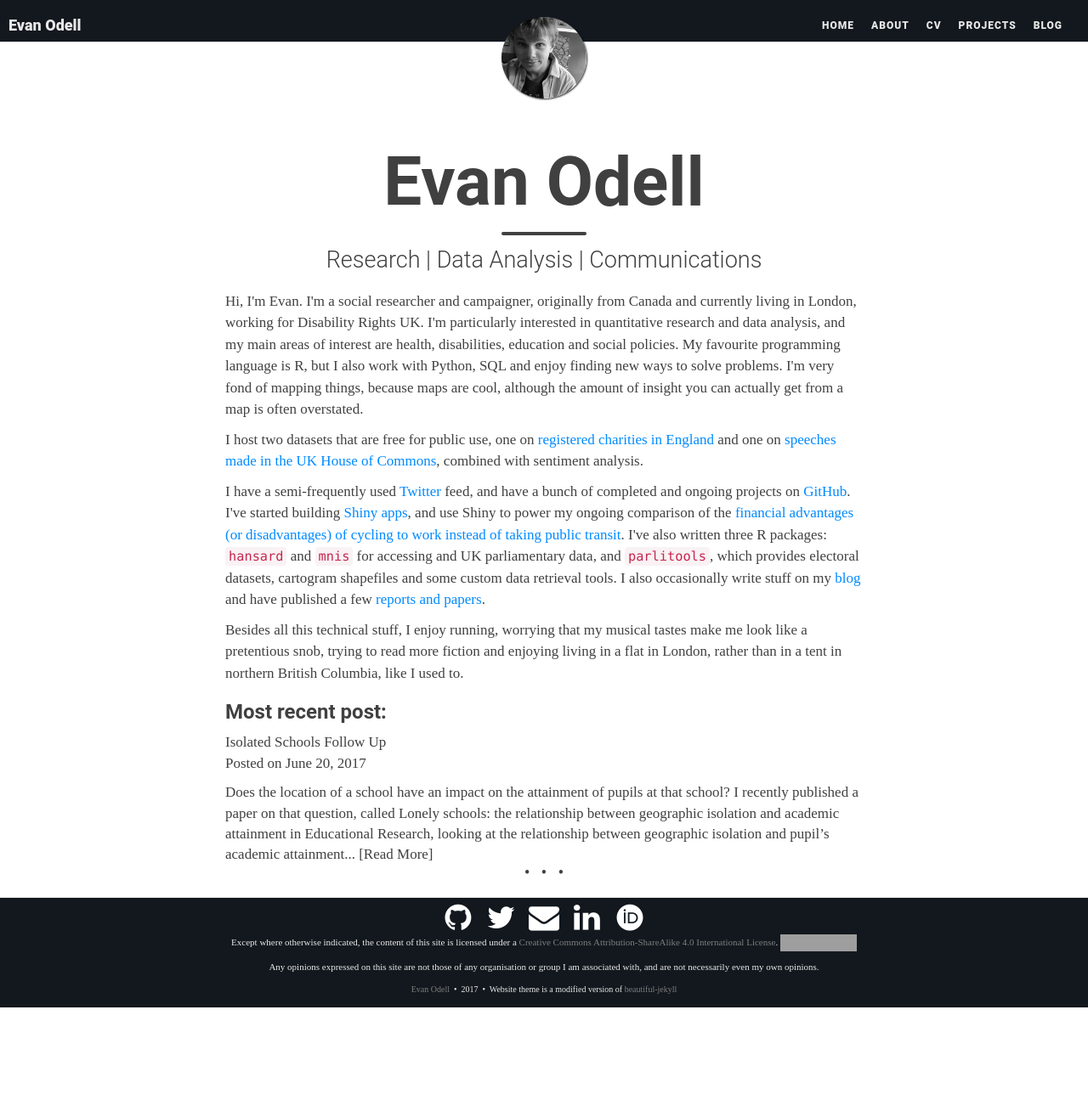
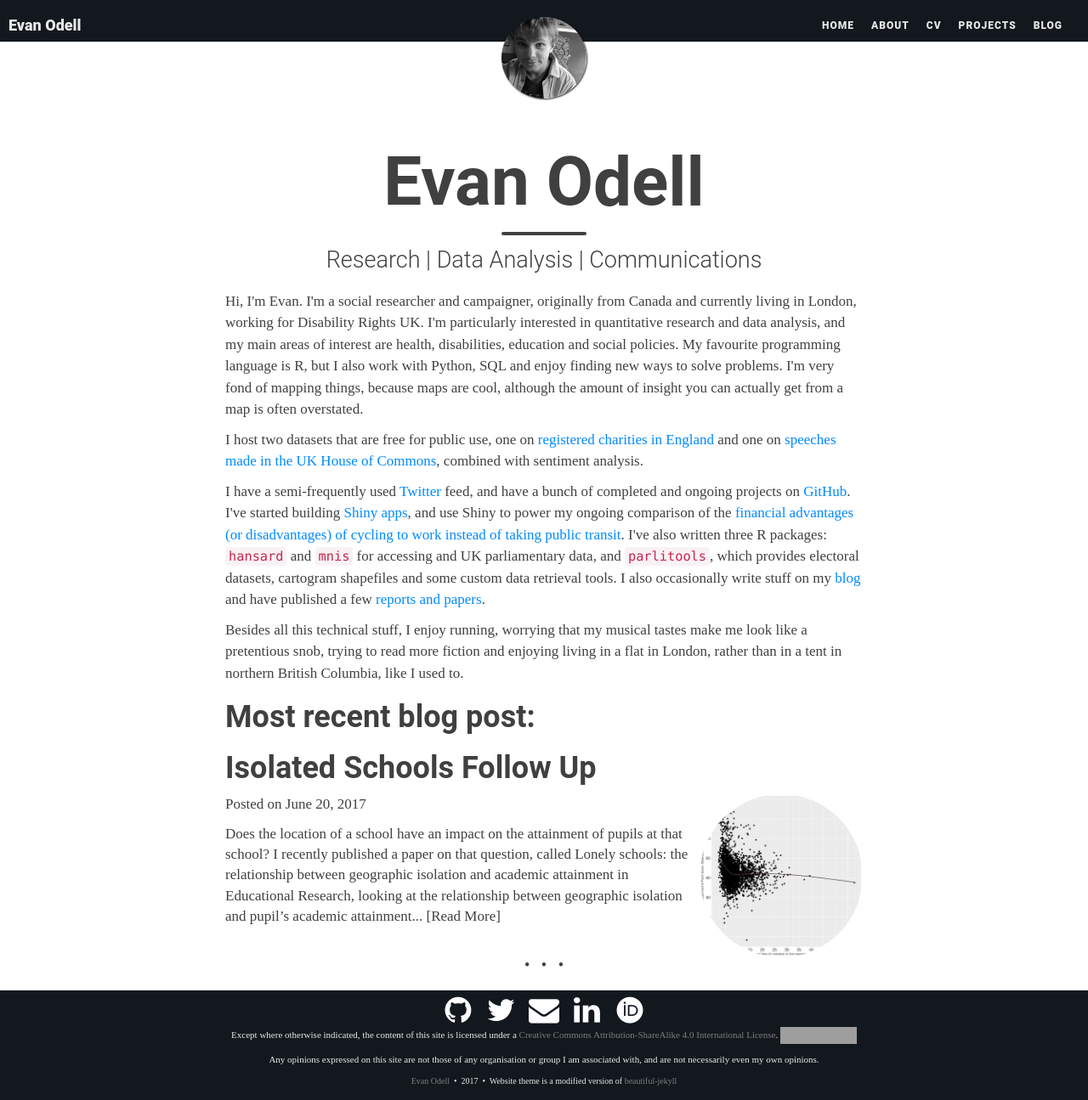
Before and after one commit to evanodell/evanodell.com, a Jekyll site: the page built from index.html, in a window 1280 px wide and 1295 px high. Shown: the whole window at 85% size. Built offline with Jekyll 4.4.1, drawn with Linux system fonts in a browser that asks for light colours; nearby versions of some CDN libraries; some web fonts are replaced; grey boxes are pictures that could not be loaded.

Commit message:
homepage tweakery

```diff
--- a/index.html
+++ b/index.html
@@ -16,9 +16,9 @@ image: /img/EvanOdell.jpg
 
 <p>Besides all this technical stuff, I enjoy running, worrying that my musical tastes make me look like a pretentious snob, trying to read more fiction and enjoying living in a flat in London, rather than in a tent in northern British Columbia, like I used to.</p>
 
-<h3>Most recent post:</h3>
+<h1>Most recent blog post:</h1>
 {% for post in site.posts limit:1 %}
-  <a href="{{ BASE_PATH }}{{ post.url }}">{{ post.title }}</a>
+  <h2><a href="{{ BASE_PATH }}{{ post.url }}">{{ post.title }}</a></h2>
   {% if post.subtitle %}
   <h3 class="post-subtitle">
     {{ post.subtitle }}
@@ -29,11 +29,20 @@ image: /img/EvanOdell.jpg
     Posted on {{ post.date | date: "%B %-d, %Y" }}
   </p>
 
-  <div class="post-entry">
-    {{ post.excerpt | strip_html | xml_escape | truncatewords: site.excerpt_length }}
-    {% assign excerpt_word_count = post.excerpt | number_of_words %}
-    {% if post.content != post.excerpt or excerpt_word_count > site.excerpt_length %}
-      <a href="{{ post.url | prepend: site.baseurl }}" class="post-read-more">[Read&nbsp;More]</a>
+  <div class="post-entry-container">
+    {% if post.bigimg %}
+    <div class="post-image">
+      <a href="{{ post.url | prepend: site.baseurl }}">
+        <img src="{{ post.bigimg }}">
+      </a>
+    </div>
     {% endif %}
+    <div class="post-entry">
+      {{ post.excerpt | strip_html | xml_escape | truncatewords: site.excerpt_length }}
+      {% assign excerpt_word_count = post.excerpt | number_of_words %}
+      {% if post.content != post.excerpt or excerpt_word_count > site.excerpt_length %}
+        <a href="{{ post.url | prepend: site.baseurl }}" class="post-read-more">[Read&nbsp;More]</a>
+      {% endif %}
+    </div>
   </div>
 {% endfor %}
```
